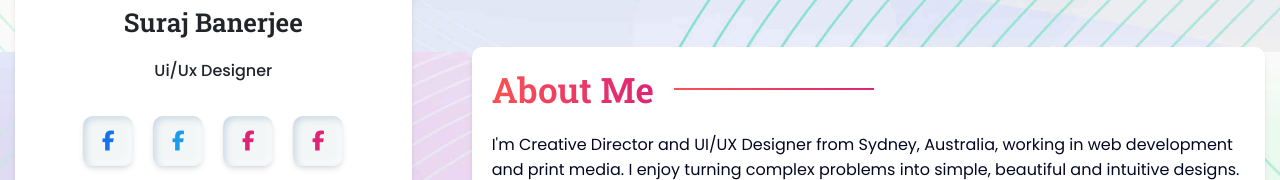
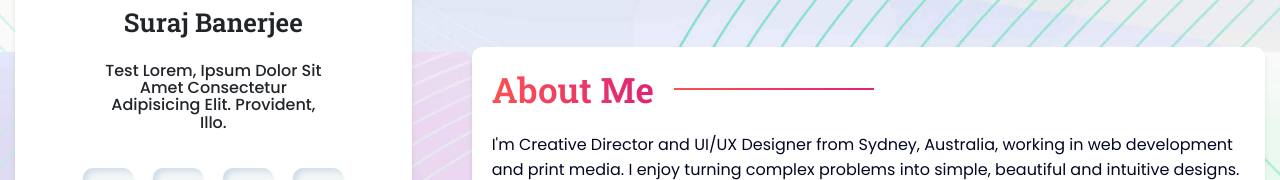
Before and after one commit to suraj-banerjee/test, a plain HTML site: page index.html in a window 1280 px wide. Shown: the part 434-614 px from the top of the page. Drawn offline with nearby package versions, Linux system fonts and the light colour scheme.

Commit message:
new update

```diff
--- a/index.html
+++ b/index.html
@@ -75,7 +75,7 @@
                 </div>
                 <div class="main_cpntent_box">
                   <h2 class="name">Suraj Banerjee</h2>
-                  <h3 class="role">Ui/Ux Designer</h3>
+                  <h3 class="role">test Lorem, ipsum dolor sit amet consectetur adipisicing elit. Provident, illo.</h3>
 
                   <div class="social_icons">
                     <ul>
```
